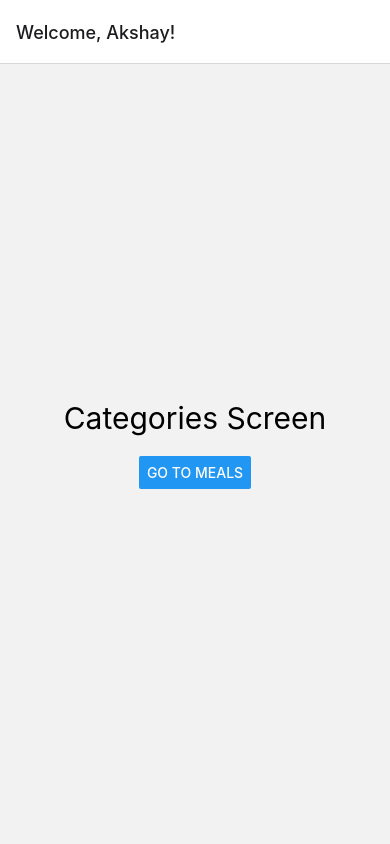
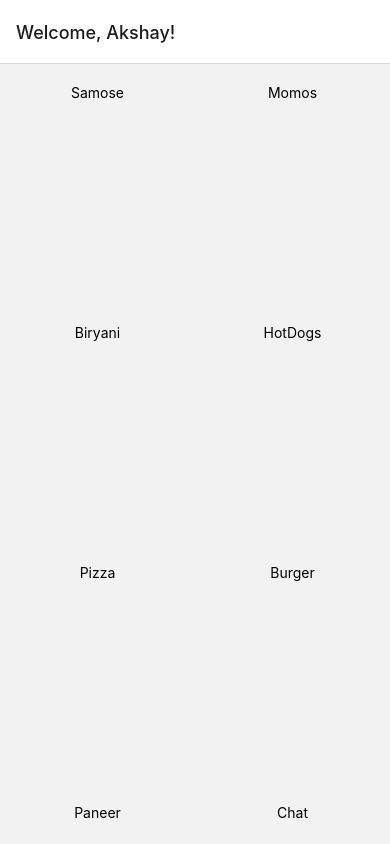
Before and after one commit to akshaymemail/the-meal-app, a React Native app: screen /categories in a window 390 px wide. Built offline with nearby package versions, Linux system fonts and the light colour scheme.

Commit message:
add category dummy list

```diff
--- /dev/null
+++ b/data/fake-data.js
@@ -0,0 +1,17 @@
+import category from "../models/category"
+
+export const CATEGORIES = [
+  new category(1, "Samose", "#ff0000"),
+  new category(2, "Momos", "#ff0000"),
+  new category(3, "Biryani", "#ff0000"),
+  new category(4, "HotDogs", "#ff0000"),
+  new category(5, "Pizza", "#ff0000"),
+  new category(6, "Burger", "#ff0000"),
+  new category(7, "Paneer", "#ff0000"),
+  new category(8, "Chat", "#ff0000"),
+  new category(9, "Naan", "#ff0000"),
+  new category(10, "Gulab Jaamun", "#ff0000"),
+  new category(11, "Barfi", "#ff0000"),
+  new category(12, "Raita", "#ff0000"),
+  new category(13, "Biscuit", "#ff0000")
+]
--- /dev/null
+++ b/models/category.js
@@ -0,0 +1,9 @@
+class category {
+    constructor(id, title, color) {
+        this.id = id,
+        this.title = title
+        this.color = color
+    }
+}
+
+export default category
--- a/views/Categories/index.js
+++ b/views/Categories/index.js
@@ -1,32 +1,26 @@
 import React from "react"
-import { View, Text, StyleSheet, Button } from "react-native"
+import { View, Text, StyleSheet, FlatList } from "react-native"
+import { CATEGORIES } from "../../data/fake-data"
 
-export default function Categories({ navigation }) {
+const renderGridItem = (itemData) => {
   return (
-    <View style={styles.screen}>
-      <View>
-        <Text style={styles.heading}>Categories Screen</Text>
-      </View>
-      <View style={styles.action}>
-        <Button
-          title="Go to meals"
-          onPress={() => navigation.navigate("meals")}
-        />
-      </View>
+    <View style={styles.gridItem}>
+      <Text>{itemData.item.title}</Text>
     </View>
   )
 }
 
+export default function Categories({ navigation }) {
+  return (
+    <FlatList numColumns={2} data={CATEGORIES} renderItem={renderGridItem} />
+  )
+}
+
 const styles = StyleSheet.create({
-  screen: {
+  gridItem: {
     flex: 1,
-    justifyContent: "center",
+    margin: 20,
+    height: 200,
     alignItems: "center"
-  },
-  heading: {
-    fontSize: 30
-  },
-  action: {
-    marginVertical: 20
   }
 })
```
